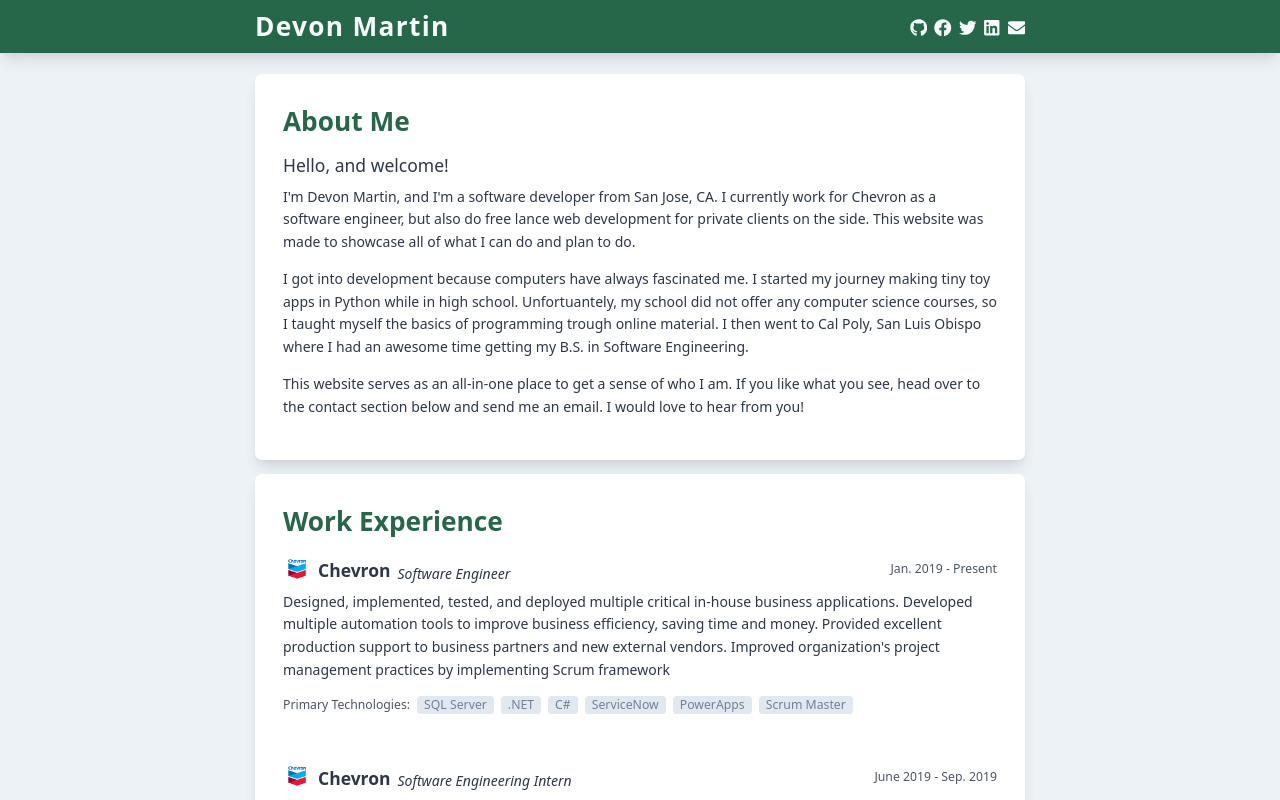
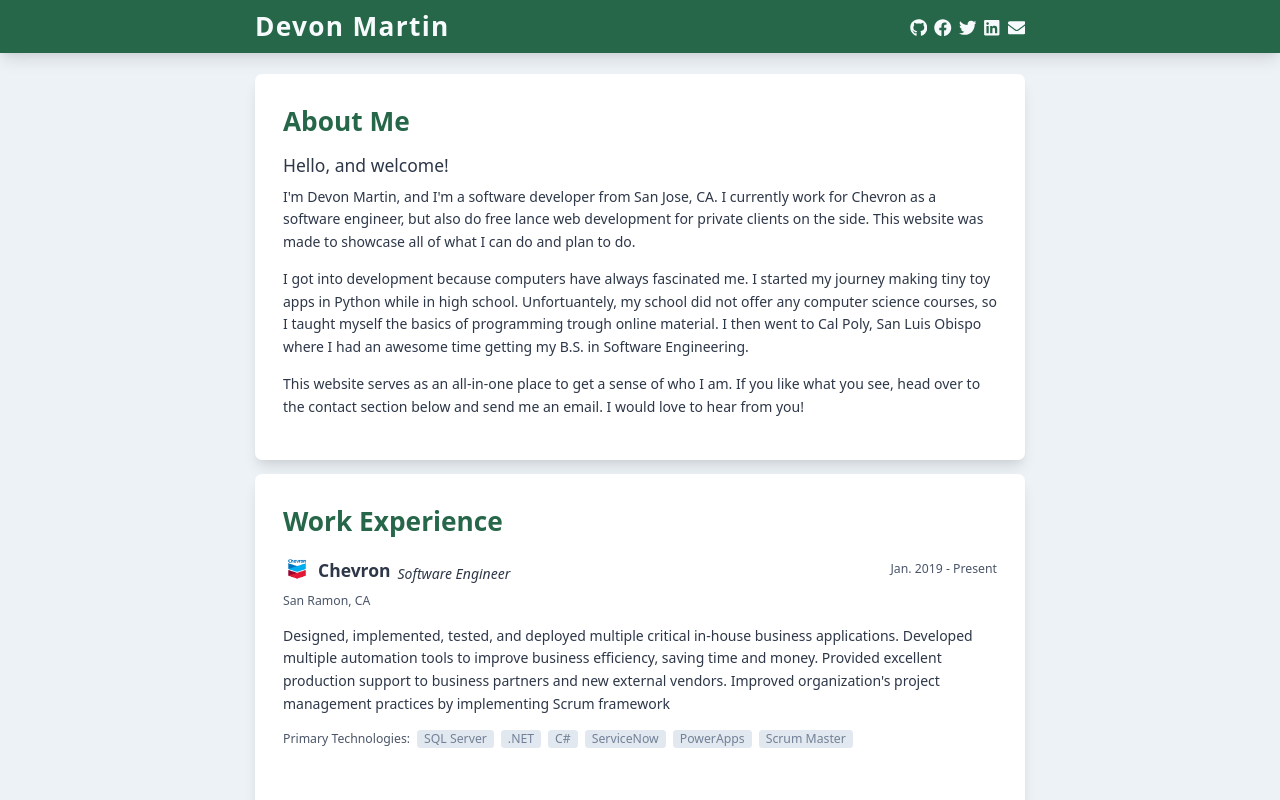
Before and after one commit to devmart10/portfolio-next, a Next.js app: page / in a window 1280 px wide. Shown: the top 800 px of the page. Built offline with nearby package versions, Linux system fonts and the light colour scheme.

Commit message:
adds location to work section

```diff
--- a/src/sections/Work.js
+++ b/src/sections/Work.js
@@ -7,7 +7,7 @@ const Work = () => {
       <div className="mb-4 bg-white card">
         <h2 className="font-bold text-primary">Work Experience</h2>
         {data.map((job, index) => {
-          const { name, date, shortDesc, longDesc, tech_stack, img } = job;
+          const { name, date, shortDesc, longDesc, tech_stack, img, location } = job;
           return (
             <div className="mt-4" key={index}>
               <div className="flex flex-col md:flex-row md:items-center ">
@@ -18,6 +18,8 @@ const Work = () => {
                 <span className="italic md:ml-2">{shortDesc}</span>
                 <span className="pb-2 text-sm text-gray-700 md:ml-auto">{date}</span>
               </div>
+              <p className="text-sm text-gray-700">{location}</p>
+
               <p>{longDesc}</p>
               <div className="flex flex-wrap pb-8">
                 <span className="w-full mb-2 mr-2 text-sm text-gray-700 md:w-auto">Primary Technologies:</span>
```
